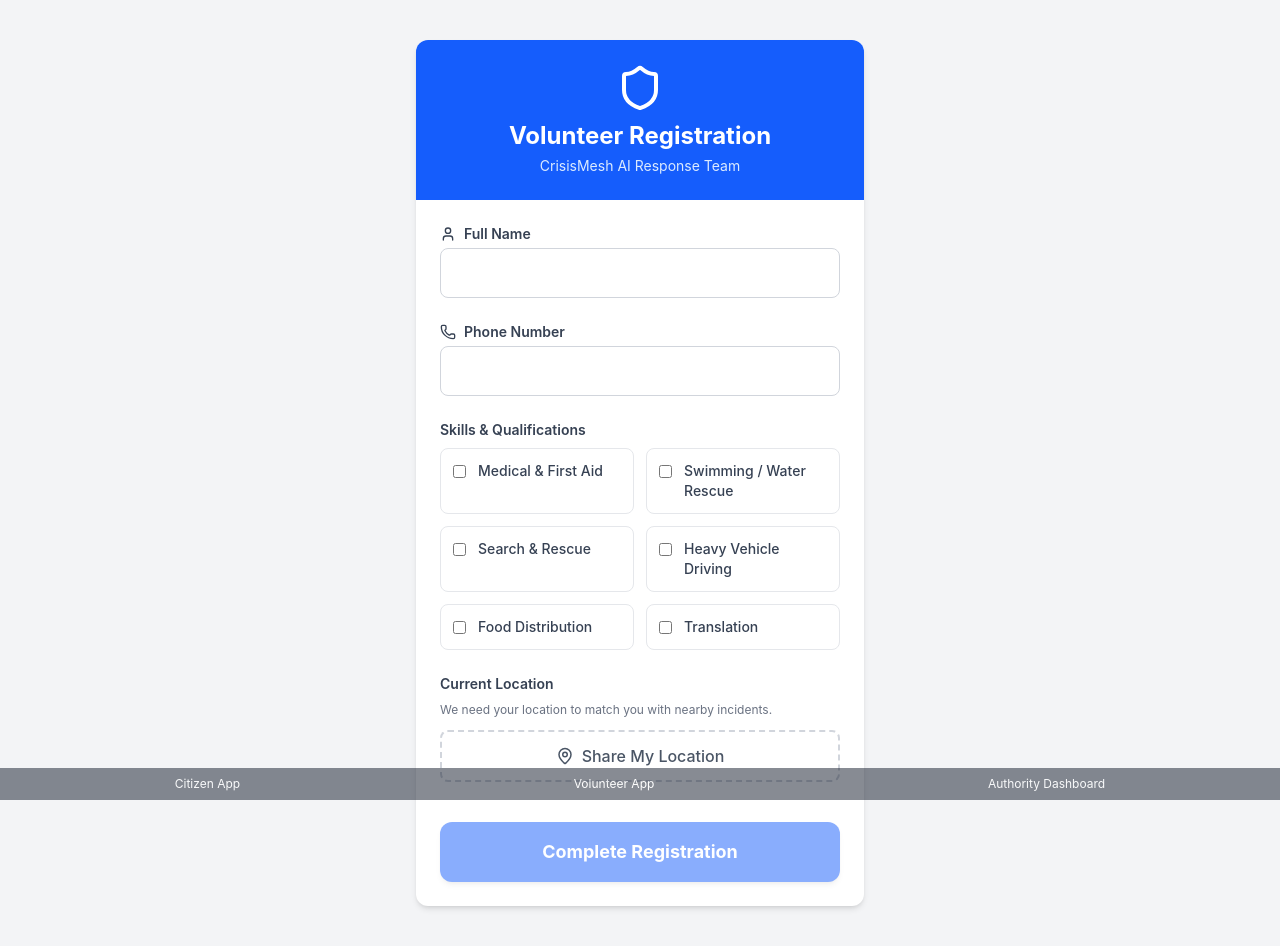
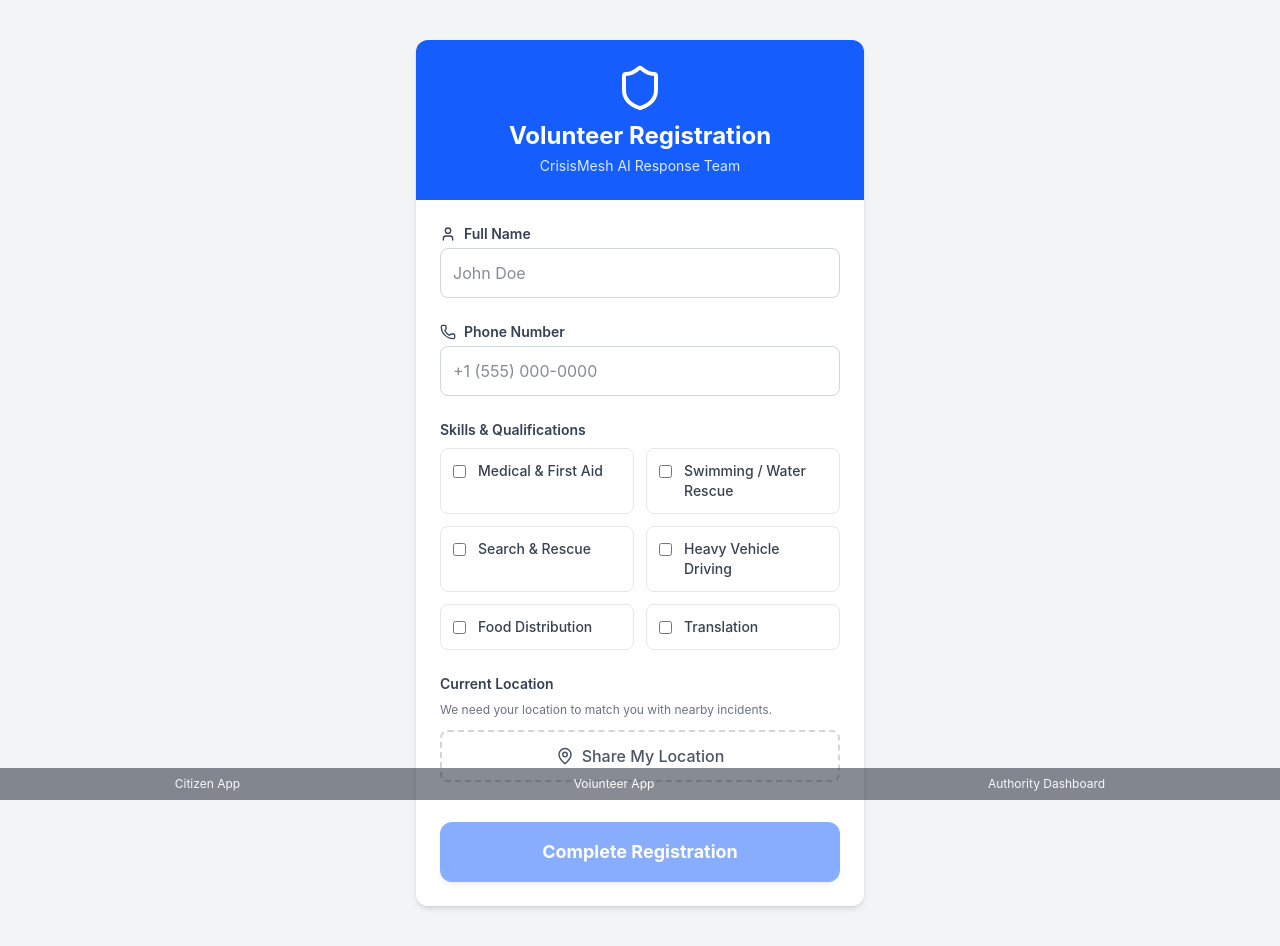
Before and after one commit to kirtishukla9955/CrisisMeshAI, a React (Vite) app in the folder client/: page /volunteer in a window 1280 px wide. Built offline with nearby package versions, Linux system fonts and the light colour scheme; no server answers.

Commit message:
Fix invisible white text in input fields

```diff
--- a/client/src/VolunteerApp.jsx
+++ b/client/src/VolunteerApp.jsx
@@ -107,7 +107,7 @@ function App() {
               required
               value={name}
               onChange={e => setName(e.target.value)}
-              className="w-full border border-gray-300 rounded-lg p-3 outline-none focus:border-blue-500 focus:ring-1 focus:ring-blue-500"
+              className="w-full border border-gray-300 rounded-lg p-3 outline-none focus:border-blue-500 focus:ring-1 focus:ring-blue-500 text-gray-900"
               placeholder="John Doe"
             />
           </div>
@@ -121,7 +121,7 @@ function App() {
               required
               value={phone}
               onChange={e => setPhone(e.target.value)}
-              className="w-full border border-gray-300 rounded-lg p-3 outline-none focus:border-blue-500 focus:ring-1 focus:ring-blue-500"
+              className="w-full border border-gray-300 rounded-lg p-3 outline-none focus:border-blue-500 focus:ring-1 focus:ring-blue-500 text-gray-900"
               placeholder="+1 (555) 000-0000"
             />
           </div>
--- a/client/src/pages/LoginPage.jsx
+++ b/client/src/pages/LoginPage.jsx
@@ -39,7 +39,7 @@ export default function LoginPage() {
             <input
               type="email"
               required
-              className="w-full px-4 py-2 border border-gray-300 rounded-lg focus:ring-[#17324A] focus:border-[#17324A] outline-none"
+              className="w-full px-4 py-2 border border-gray-300 rounded-lg focus:ring-[#17324A] focus:border-[#17324A] outline-none text-gray-900"
               value={email}
               onChange={(e) => setEmail(e.target.value)}
               placeholder="authority@crisismesh.gov"
@@ -50,7 +50,7 @@ export default function LoginPage() {
             <input
               type="password"
               required
-              className="w-full px-4 py-2 border border-gray-300 rounded-lg focus:ring-[#17324A] focus:border-[#17324A] outline-none"
+              className="w-full px-4 py-2 border border-gray-300 rounded-lg focus:ring-[#17324A] focus:border-[#17324A] outline-none text-gray-900"
               value={password}
               onChange={(e) => setPassword(e.target.value)}
               placeholder="••••••••"
```
